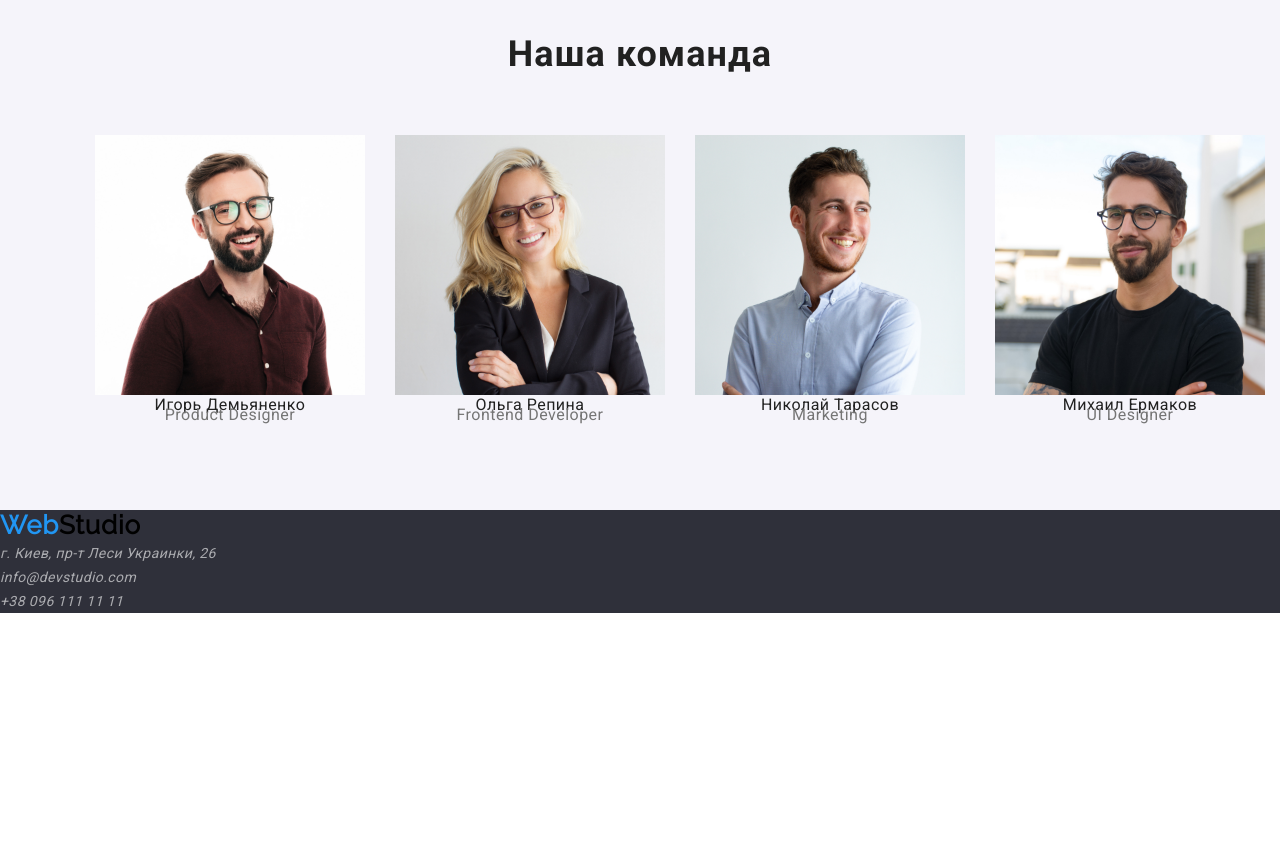
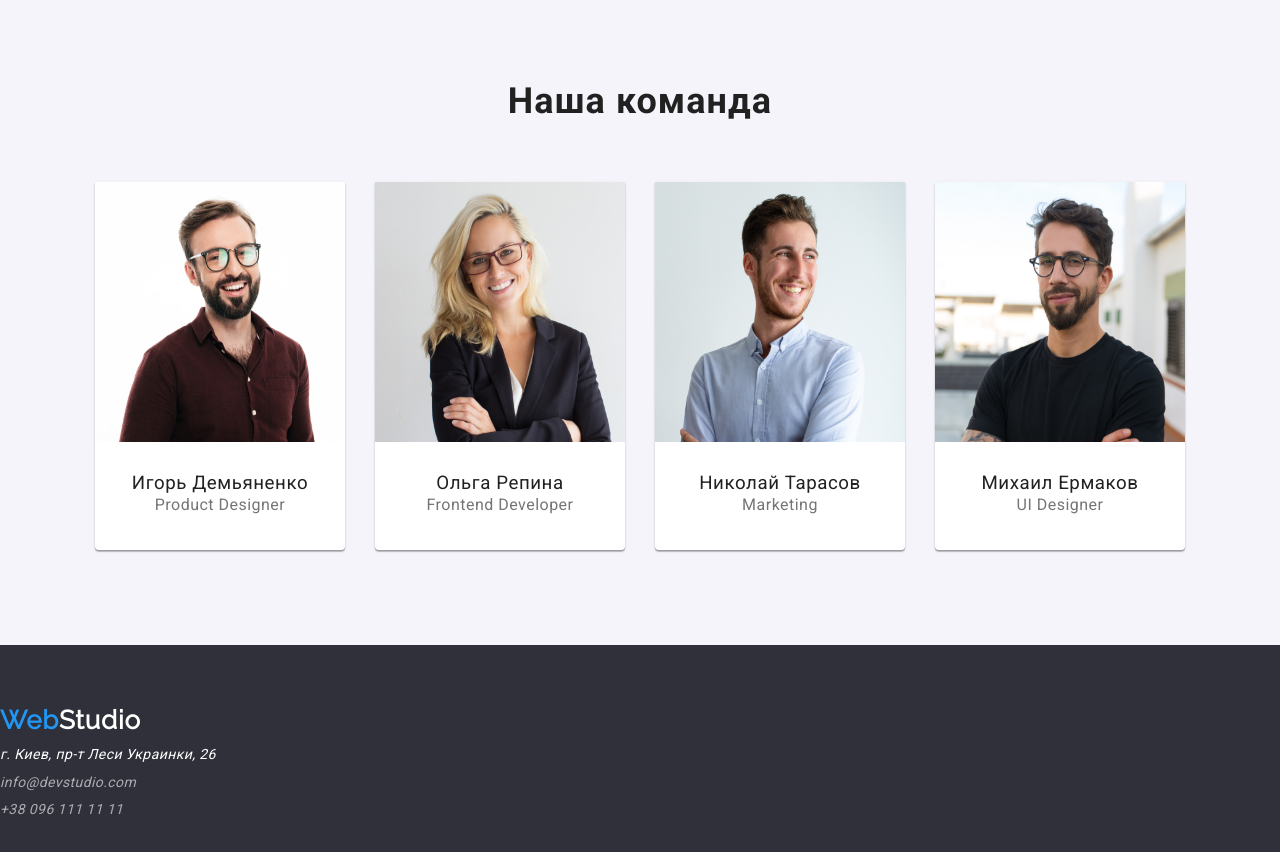
Before and after one commit to volodymyrmukhtarov/goit-markup-hw-03, a plain HTML site: page index.html in a window 1280 px wide. Shown: the part 1540-2392 px from the top of the page. Before the commit the page ends 2153 px from the top, so only its background shows below. Drawn offline with nearby package versions, Linux system fonts and the light colour scheme.

Commit message:
привки

```diff
--- a/css/styles.css
+++ b/css/styles.css
@@ -66,29 +66,34 @@ body {
 }
 
     /*======= HEADER ======*/
-.container {
-  width: 1240px; ;
-  margin: 0 auto;
+.header{
+padding-top: 24px;
+padding-bottom: 25px;
+border: 1px solid #ececec;
+}
+.header .container {
+ display: flex;
+ align-items: center;
 }
 .container-nav {
   display: flex;
   align-items: center;
 
 }
-.nav {
+.nav-list {
   display: flex;
-  margin-left: 93px;
+  align-items: center;
+}
 
-}
-.nav .item:not(:last-child) {
+.nav-list .item:not(:last-child) {
   margin-right:50px;
 }
 .cont-link{
   display: flex;
   margin-left: auto;
-  margin-right: 215px;
+  align-items: center;
+}
 
-}
 .cont-link .item-cont:not(:first-child) {
   margin-left: 50px;
 }
@@ -263,20 +268,41 @@ margin-bottom: 50px;
 
 .our-team-list{
   display: flex;
+  justify-content: space-between;
+  margin-top: 50px;
 }
 .our-team-list>li:not(:last-child){
   margin-right: 30px;
 }
 
+.our-team-list-card{
+  display: flex;
+  flex-direction: column;
+  width: 270px;
+  height: 368px;
+  border-radius: 0px 0px 4px 4px;
+  background:#ffffff ;
+  box-shadow: 0px 1px 3px rgba(0,0,0,0.12),
+  0px 1px 1px rgba(0,0,0,0.14),
+  0px 2px 1px rgba(0,0,0,0.2) ;
+
+}
+
+.our-team-list-card > img{
+  width: 100%;
+  height:260px;
+  }
+
 .name {
+margin: 30px auto 10px auto;
 font-weight: 500;
-font-size: 16px;
 line-height: 1.187;
-text-align: center;
 letter-spacing: 0.03em;
 color: #212121;
 }
 .name-position {
+margin: 0 auto 0  auto;
+font-weight: normal;
 font-size: 16px;
 line-height: 1.187px;
 text-align: center;
@@ -285,7 +311,41 @@ color: #757575;
 }
 
 
-.portfolio-buttons > li {
+
+/*  --Footer--  */
+
+.footer {
+  padding: 60px 0;
+  background-color:  #2F303A;
+}
+.footer .container{
+  display: flex;
+  flex-direction: column;
+}
+
+.footer .logo {
+  color:#ffffff
+}
+
+.address>li>a{
+  font-weight: normal;
+  font-size: 14px;
+  line-height: 1.5px;
+  letter-spacing: 0.03em;
+  color: rgba(255, 255, 255, 0.6);
+}
+.address>li:first-of-type>a{
+  color: #ffffff;
+}
+
+.footer-navigation-list-item{
+  margin-top: 9px;
+}
+
+
+ /*======PORTFOLIO========*/
+
+ .portfolio-buttons > li {
   font-weight: 500;
 font-size: 16px;
 line-height: 1.625;
@@ -298,7 +358,7 @@ color: #212121;
 }
 
 .portfolio-image-title {
-  font-weight: bold;
+font-weight: bold;
 font-size: 18px;
 line-height: 2;
 /* identical to box height, or 200% */
@@ -317,24 +377,3 @@ letter-spacing: 0.03em;
 color: #757575;
 
 }
-
-/*  --Footer--  */
-
-.footer {
-  background-color:  #2F303A;
-}
-.address a {
-  font-size: 14px;
-line-height: 24px;
-/* or 171% */
-
-letter-spacing: 0.03em;
-
-color: rgba(255, 255, 255, 0.6);
-}
-.address-color {
-  color: #FFFFFF;
-}
-
-
- /*======PORTFOLIO========*/
--- a/index.html
+++ b/index.html
@@ -14,22 +14,24 @@
 <body class="body">
 
     <!--HEADER-->
-    <header class="container">
+    <header class="header">
+        <div class="container">
             <nav class="container-nav" >
                 <a lang="en" href="./index.html" class="logo"> <span class="logo-web">Web</span>Studio</a>
-        <ul class="nav">
+                <ul class="nav-list">
                     <li class="item"> <a class="nav-links" href="./index.html"> Студия </a> </li>
                     <li class="item"> <a class="nav-links" href="./portfolio.html"> Портфолио </a> </li>
                     <li class="item"> <a class="nav-links" href=""> Контакты </a> </li>
                 </ul>
-
+            </nav>
                 <ul class="cont-link list" >
                      <li class="item-cont"> <a class="contacts-link" href="mailto:info@devstudio.com">
                     info@devstudio.com </a> </li>
                      <li class="item-cont"> <a class="contacts-link" href="tel:+380961111111">
                      +38 096 111 11 11 </a> </li>
                 </ul>
-        </nav>
+
+        </div>
     </header>
 
     <!--HERO-->
@@ -72,13 +74,13 @@
        <section class="our-team">
            <h2 class="our-team-title">Наша команда</h2>
         <ul class="our-team-list">
-            <li> <img src="./images/igor.jpg" alt="" width="270" height="260" >
+            <li class="our-team-list-card"> <img src="./images/igor.jpg" alt="" width="270" height="260" >
                 <h3 class="name">Игорь Демьяненко</h3> <p class="name-position">Product Designer</p> </li>
-            <li> <img src="./images/olga.jpg" alt="" width="270" height="260" >
+            <li class="our-team-list-card"> <img src="./images/olga.jpg" alt="" width="270" height="260" >
                 <h3 class="name">Ольга Репина</h3> <p class="name-position">Frontend Developer</p> </li>
-            <li> <img src="./images/nikolai.jpg" alt="" width="270" height="260" >
+            <li class="our-team-list-card"> <img src="./images/nikolai.jpg" alt="" width="270" height="260" >
                 <h3 class="name">Николай Тарасов</h3> <p class="name-position">Marketing</p> </li>
-            <li> <img src="./images/mikhail.jpg" alt="" width="270" height="260" >
+            <li class="our-team-list-card"> <img src="./images/mikhail.jpg" alt="" width="270" height="260" >
                 <h3 class="name">Михаил Ермаков</h3> <p class="name-position">UI Designer</p> </li>
         </ul>
     </section>
@@ -86,16 +88,19 @@
 
        <!--Footer-->
     <footer class="footer">
-        <a lang="en" href="./index.html" class="logo"> <span class="logo-web">Web</span>Studio</a>
+    <div class="container">
+        <a lang="en" href="./index.html" class="logo">
+            <span class="logo-web">Web</span>Studio</a>
 
         <address>
         <ul class="address">
-            <li> <a class="address-color" href="https://www.google.com/maps/place/%D0%B1%D1%83%D0%BB.+%D0%9B%D0%B5%D1%81%D0%B8+%D0%A3%D0%BA%D1%80%D0%B0%D0%B8%D0%BD%D0%BA%D0%B8,+26,+%D0%9A%D0%B8%D0%B5%D0%B2,+02000/@50.4265841,30.5361971,17z/data=!3m1!4b1!4m5!3m4!1s0x40d4cf0e033ecbe9:0x57a4dffefec77da0!8m2!3d50.4265807!4d30.5383858"> г. Киев, пр-т Леси Украинки, 26 </a> </li>
-            <li> <a href="mailto:info@devstudio.com">
+            <li class="footer-navigation-list-item"> <a class="address-color" href="https://www.google.com/maps/place/%D0%B1%D1%83%D0%BB.+%D0%9B%D0%B5%D1%81%D0%B8+%D0%A3%D0%BA%D1%80%D0%B0%D0%B8%D0%BD%D0%BA%D0%B8,+26,+%D0%9A%D0%B8%D0%B5%D0%B2,+02000/@50.4265841,30.5361971,17z/data=!3m1!4b1!4m5!3m4!1s0x40d4cf0e033ecbe9:0x57a4dffefec77da0!8m2!3d50.4265807!4d30.5383858"> г. Киев, пр-т Леси Украинки, 26 </a> </li>
+            <li class="footer-navigation-list-item"> <a href="mailto:info@devstudio.com">
                 info@devstudio.com </a> </li>
-            <li> <a href="tel:+380961111111">
+            <li class="footer-navigation-list-item"> <a href="tel:+380961111111">
                  +38 096 111 11 11 </a> </li>
         </ul>
+    </div>
 
     </address>
     </footer>
```
Lines whose indentation alone changed are shown as unchanged.
